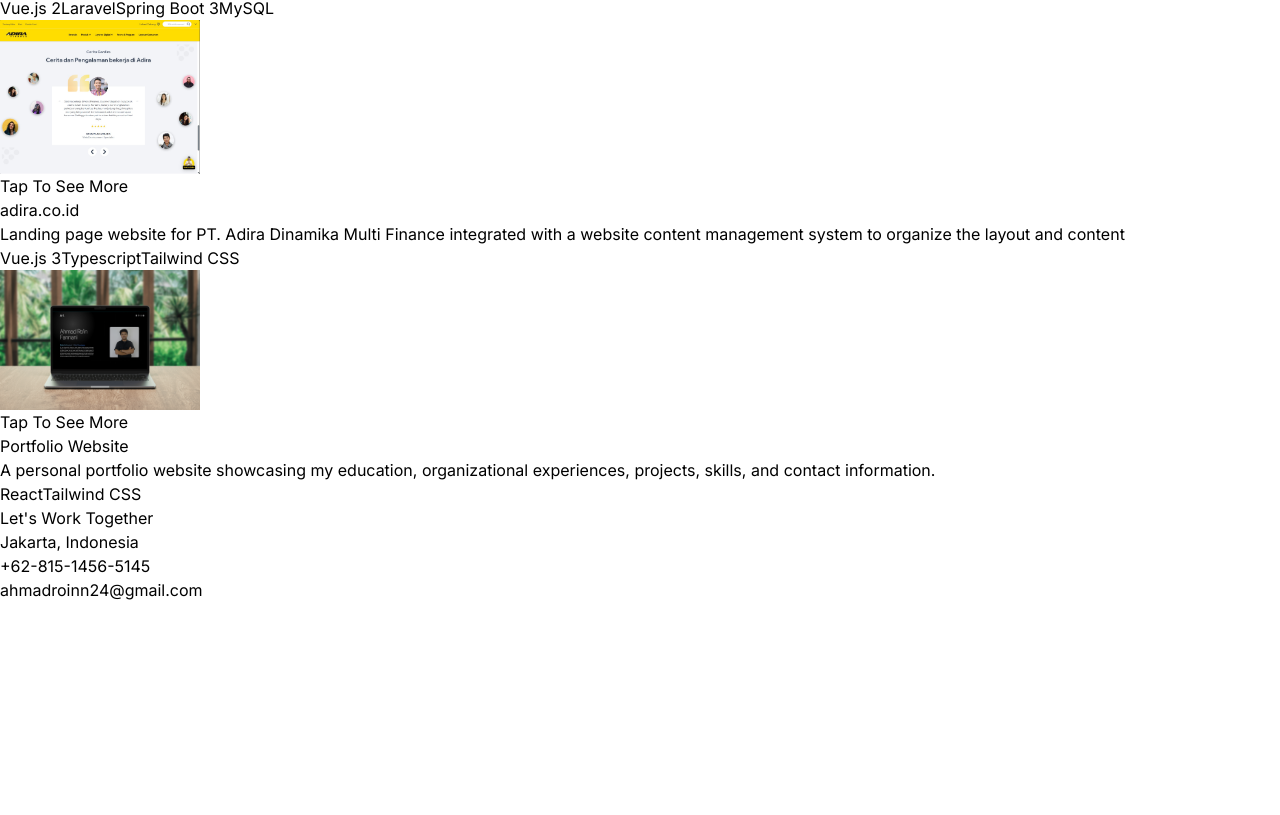
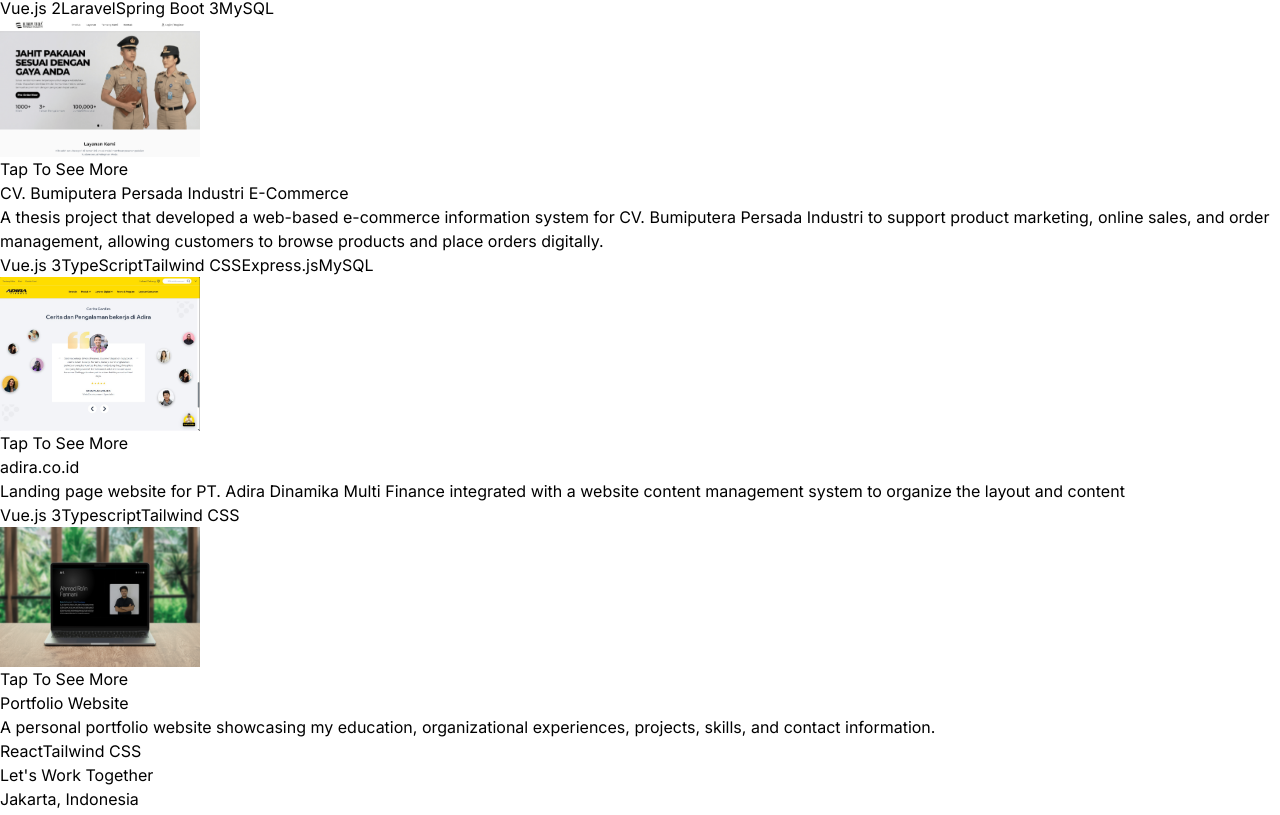
Before and after one commit to TheMekanik/portfolio-roin, a React (Vite) app: page / in a window 1280 px wide. Shown: the part 3441-4256 px from the top of the page. Before the commit the page ends 4043 px from the top, so only its background shows below. Built offline with nearby package versions, Linux system fonts and the light colour scheme.

Commit message:
update project bpi uniform

```diff
--- a/src/constants/index.js
+++ b/src/constants/index.js
@@ -1,6 +1,7 @@
-import project3 from "../assets/projects/mockup_portfolio.png";
-import WebAdira from "../assets/projects/WebAdira.jpeg";
-import dicicil from "../assets/projects/simucildicicil.png";
+import project3 from '../assets/projects/mockup_portfolio.png';
+import WebAdira from '../assets/projects/WebAdira.jpeg';
+import dicicil from '../assets/projects/simucildicicil.png';
+import bpi from '../assets/projects/BPI_Project.png';
 
 export const HERO_CONTENT = {
   en: `Hi, I’m Ahmad Ro’in Fannani, an Information Systems graduate with hands-on experience in web application development. I have experience working as a Software Engineer Intern, contributing to the development and maintenance of production web applications across both frontend and backend. I enjoy building practical solutions that address user and business needs, while continuously improving my technical skills and understanding of software engineering. I’m adaptable, collaborative, and comfortable working in team environments.`,
@@ -60,24 +61,23 @@ export const INTERNSHIP = [
   },
 ];
 
-
 export const COMPETITION = {
   en: [
     {
-      year: "April 2025 - November 2025",
-      competiton: "Pekan Ilmiah Mahasiswa Nasional 2025",
-      event: "Program Kreativitas Mahasiswa",
+      year: 'April 2025 - November 2025',
+      competiton: 'Pekan Ilmiah Mahasiswa Nasional 2025',
+      event: 'Program Kreativitas Mahasiswa',
       description:
-        "As a participant in Pekan Ilmiah Mahasiswa Nasional 2025, organized by the Kementerian Pendidikan Tinggi, Sains, dan Teknologi Republik Indonesia, I earned the opportunity to compete after successfully completing the Program Kreativitas Mahasiswa Karsa Cipta 2025. Together with my team, we developed a smart glasses prototype designed to assist visually impaired individuals in their daily activities. Our dedication and collaborative effort led us to achieve 3rd place nationally (Bronze Medal equivalent) in the PKM-KC Poster Category, marking a significant milestone in our academic and innovation journey.",
+        'As a participant in Pekan Ilmiah Mahasiswa Nasional 2025, organized by the Kementerian Pendidikan Tinggi, Sains, dan Teknologi Republik Indonesia, I earned the opportunity to compete after successfully completing the Program Kreativitas Mahasiswa Karsa Cipta 2025. Together with my team, we developed a smart glasses prototype designed to assist visually impaired individuals in their daily activities. Our dedication and collaborative effort led us to achieve 3rd place nationally (Bronze Medal equivalent) in the PKM-KC Poster Category, marking a significant milestone in our academic and innovation journey.',
     },
   ],
   id: [
     {
-      year: "April 2025 - November 2025",
-      competiton: "Pekan Ilmiah Mahasiswa Nasional 2025",
-      event: "Program Kreativitas Mahasiswa",
+      year: 'April 2025 - November 2025',
+      competiton: 'Pekan Ilmiah Mahasiswa Nasional 2025',
+      event: 'Program Kreativitas Mahasiswa',
       description:
-        "Sebagai peserta Pekan Ilmiah Mahasiswa Nasional 2025, yang diselenggarakan oleh Kementerian Pendidikan Tinggi, Sains, dan Teknologi Republik Indonesia, saya mendapatkan kesempatan untuk berkompetisi setelah berhasil menyelesaikan Program Kreativitas Mahasiswa Karsa Cipta 2025. Bersama tim saya, kami mengembangkan prototipe kacamata pintar yang dirancang untuk membantu penyandang tunanetra dalam aktivitas sehari-hari mereka. Dedikasi dan kerja sama kami membawa kami meraih juara 3 nasional (setara Medali Perunggu) dalam Kategori Poster PKM-KC, yang menandai tonggak penting dalam perjalanan akademis dan inovasi kami.",
+        'Sebagai peserta Pekan Ilmiah Mahasiswa Nasional 2025, yang diselenggarakan oleh Kementerian Pendidikan Tinggi, Sains, dan Teknologi Republik Indonesia, saya mendapatkan kesempatan untuk berkompetisi setelah berhasil menyelesaikan Program Kreativitas Mahasiswa Karsa Cipta 2025. Bersama tim saya, kami mengembangkan prototipe kacamata pintar yang dirancang untuk membantu penyandang tunanetra dalam aktivitas sehari-hari mereka. Dedikasi dan kerja sama kami membawa kami meraih juara 3 nasional (setara Medali Perunggu) dalam Kategori Poster PKM-KC, yang menandai tonggak penting dalam perjalanan akademis dan inovasi kami.',
     },
   ],
 };
@@ -85,36 +85,36 @@ export const COMPETITION = {
 export const EXPERIENCES = {
   en: [
     {
-      year: "January 2024 - December 2025",
-      role: "Staff of Advocacy and Student Welfare Department",
+      year: 'January 2024 - December 2025',
+      role: 'Staff of Advocacy and Student Welfare Department',
       company:
         "Badan Eksekutif Mahasiswa Fakultas Ilmu Komputer UPN 'Veteran' Jakarta",
       description: `Bridged communication between students and faculty, empowering student voices and fostering transparency through feedback sessions and advocacy meetings. Helped address key issues such as facility improvements and academic support, strengthening trust and student participation in policy discussions.`,
-      profile_link: "https://www.instagram.com/p/DFcfH-GTLuc/?img_index=1",
+      profile_link: 'https://www.instagram.com/p/DFcfH-GTLuc/?img_index=1',
     },
     {
-      year: "January 2025 - January 2026",
-      role: "Vice Chair of Commission II",
+      year: 'January 2025 - January 2026',
+      role: 'Vice Chair of Commission II',
       company: "Senat Mahasiswa Fakultas Ilmu Komputer UPN 'Veteran' Jakarta",
       description: `Gathered, accommodated, and followed up on student aspirations at the Faculty of Computer Science, UPN Veteran Jakarta. Facilitated communication with the faculty's executive student organization and conducted educational initiatives on advocacy and student rights.`,
-      profile_link: "https://www.instagram.com/p/DCy4mO7yuyO/?img_index=1",
+      profile_link: 'https://www.instagram.com/p/DCy4mO7yuyO/?img_index=1',
     },
   ],
   id: [
     {
-      year: "Januari 2024 - Desember 2025",
-      role: "Staf Departemen Advokasi dan Kesejahteraan Mahasiswa",
+      year: 'Januari 2024 - Desember 2025',
+      role: 'Staf Departemen Advokasi dan Kesejahteraan Mahasiswa',
       company:
         "Badan Eksekutif Mahasiswa Fakultas Ilmu Komputer UPN 'Veteran' Jakarta",
       description: `Membangun komunikasi yang baik antara mahasiswa dan dosen, memberdayakan suara mahasiswa dan mendorong transparansi melalui sesi umpan balik dan pertemuan advokasi. Membantu mengatasi isu-isu penting seperti peningkatan fasilitas dan dukungan akademik, memperkuat kepercayaan dan partisipasi mahasiswa dalam diskusi kebijakan.`,
-      profile_link: "https://www.instagram.com/p/DFcfH-GTLuc/?img_index=1",
+      profile_link: 'https://www.instagram.com/p/DFcfH-GTLuc/?img_index=1',
     },
     {
-      year: "Januari 2025 - Januari 2026",
-      role: "Wakil Kepala Komisi II",
+      year: 'Januari 2025 - Januari 2026',
+      role: 'Wakil Kepala Komisi II',
       company: "Senat Mahasiswa Fakultas Ilmu Komputer UPN 'Veteran' Jakarta",
       description: `Mengumpulkan, mengakomodasi, dan menindaklanjuti aspirasi mahasiswa di Fakultas Ilmu Komputer, UPN Veteran Jakarta. Memfasilitasi komunikasi dengan organisasi mahasiswa eksekutif fakultas dan melakukan inisiatif pendidikan tentang advokasi dan hak-hak mahasiswa.`,
-      profile_link: "https://www.instagram.com/p/DCy4mO7yuyO/?img_index=1",
+      profile_link: 'https://www.instagram.com/p/DCy4mO7yuyO/?img_index=1',
     },
   ],
 };
@@ -128,6 +128,20 @@ export const PROJECTS = {
         'A digital financing platform by Adira Finance that provides financing services, including installment simulation and online financing applications, allowing users to explore financing options and submit applications digitally.',
       technologies: ['Vue.js 2', 'Laravel', 'Spring Boot 3', 'MySQL'],
       link: 'https://dicicilaja.com/',
+    },
+    {
+      title: 'CV. Bumiputera Persada Industri E-Commerce',
+      image: bpi,
+      description:
+        'A thesis project that developed a web-based e-commerce information system for CV. Bumiputera Persada Industri to support product marketing, online sales, and order management, allowing customers to browse products and place orders digitally.',
+      technologies: [
+        'Vue.js 3',
+        'TypeScript',
+        'Tailwind CSS',
+        'Express.js',
+        'MySQL',
+      ],
+      link: 'https://bpi-uniform.vercel.app/',
     },
     {
       title: 'adira.co.id',
@@ -156,6 +170,20 @@ export const PROJECTS = {
       link: 'https://dicicilaja.com/',
     },
     {
+      title: 'E-Commerce CV. Bumiputera Persada Industri',
+      image: bpi,
+      description:
+        'Proyek skripsi berupa sistem informasi e-commerce berbasis website untuk mendukung pemasaran produk, penjualan online, dan pengelolaan pesanan pada CV. Bumiputera Persada Industri.',
+      technologies: [
+        'Vue.js 3',
+        'TypeScript',
+        'Tailwind CSS',
+        'Express.js',
+        'MySQL',
+      ],
+      link: '#',
+    },
+    {
       title: 'adira.co.id',
       image: WebAdira,
       description:
@@ -175,7 +203,7 @@ export const PROJECTS = {
 };
 
 export const CONTACT = {
-  address: "Jakarta, Indonesia ",
-  phoneNo: "+62-815-1456-5145 ",
-  email: "ahmadroinn24@gmail.com",
+  address: 'Jakarta, Indonesia ',
+  phoneNo: '+62-815-1456-5145 ',
+  email: 'ahmadroinn24@gmail.com',
 };
```
Also changed, not shown: src/assets/projects/BPI_Project.png (added).
